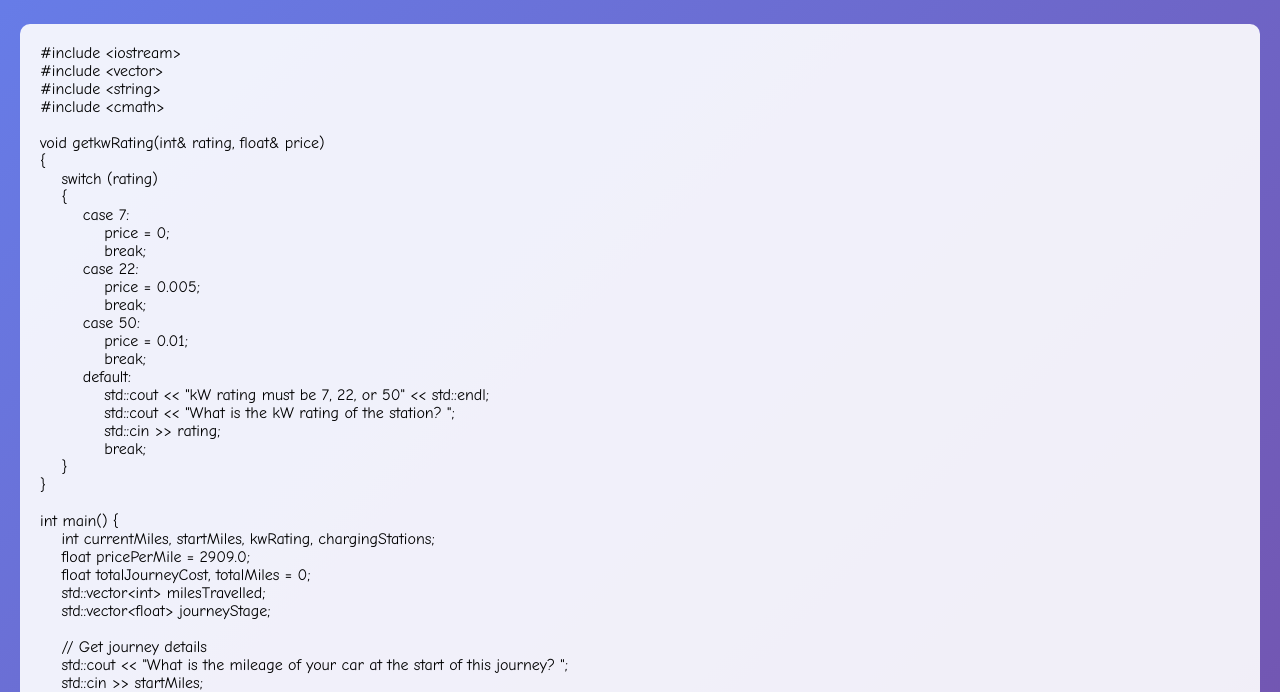
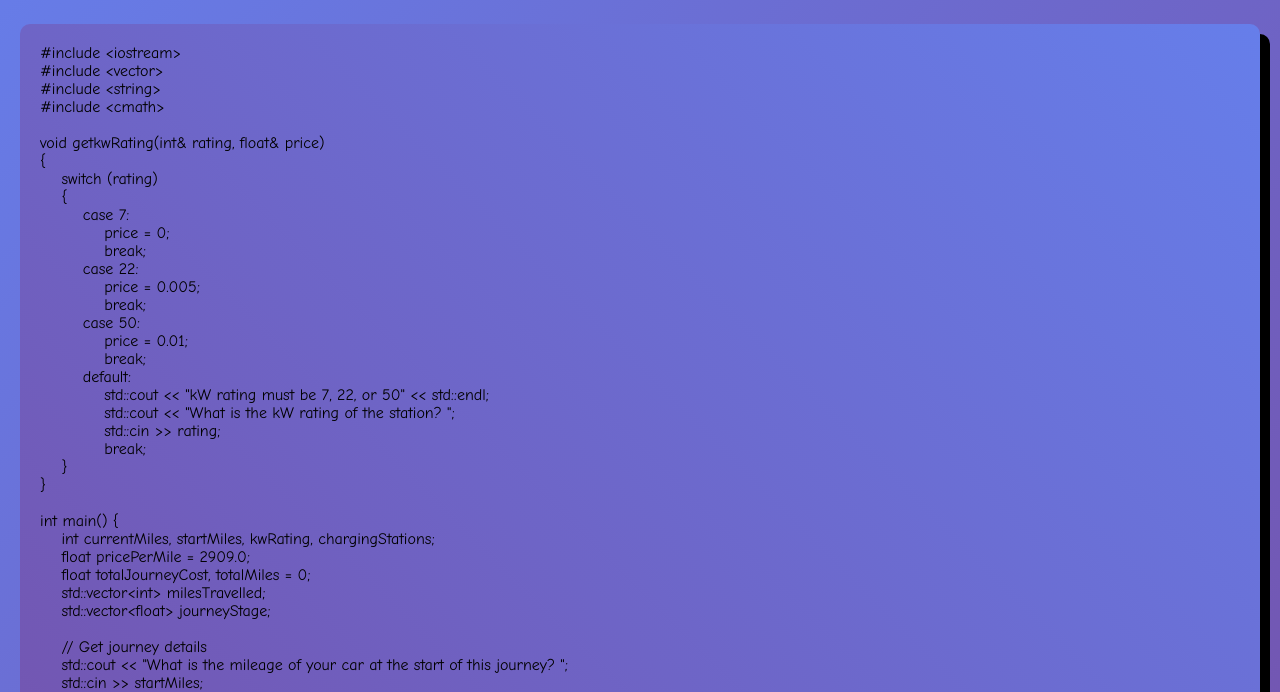
Before and after one commit to NoAyeBeardoWasTaken/le-fromage-cest-formidable, a plain HTML site: page index.html in a window 1280 px wide. Shown: the part 97-789 px from the top of the page. Drawn offline with Linux system fonts and the light colour scheme.

Commit message:
Update index.html

```diff
--- a/index.html
+++ b/index.html
@@ -20,11 +20,12 @@
       }
       p {
         font-family: "Comic Sans MS", cursive, sans-serif;
-        background-color: rgba(255, 255, 255, 0.9);
         padding: 20px;
         border-radius: 10px;
         white-space: pre;
         overflow-x: auto;
+        background: linear-gradient(225deg, #667eea 0%, #764ba2 100%);
+        box-shadow: 10px 10px black;
       }
     </style>
   </head>
```
